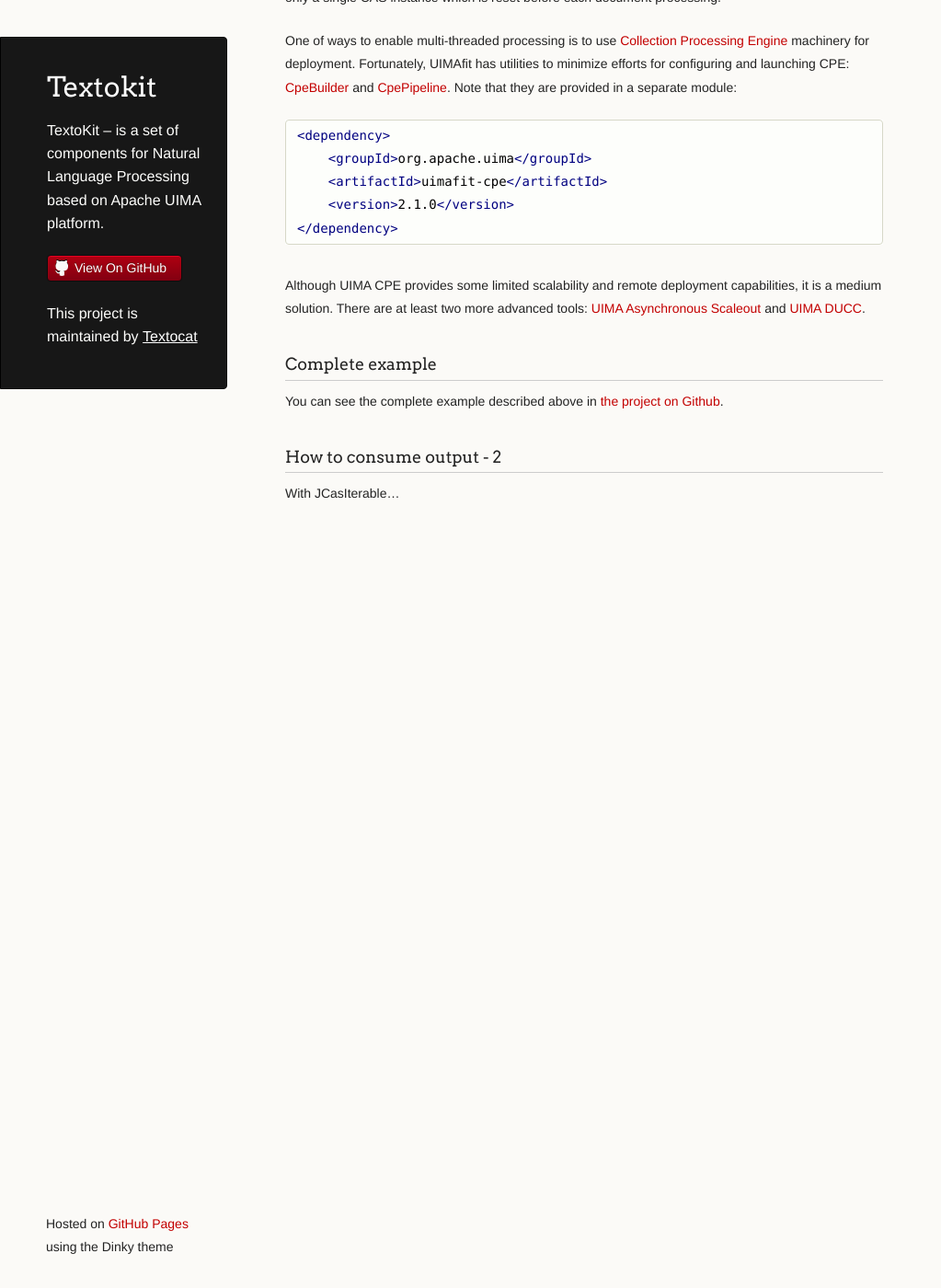
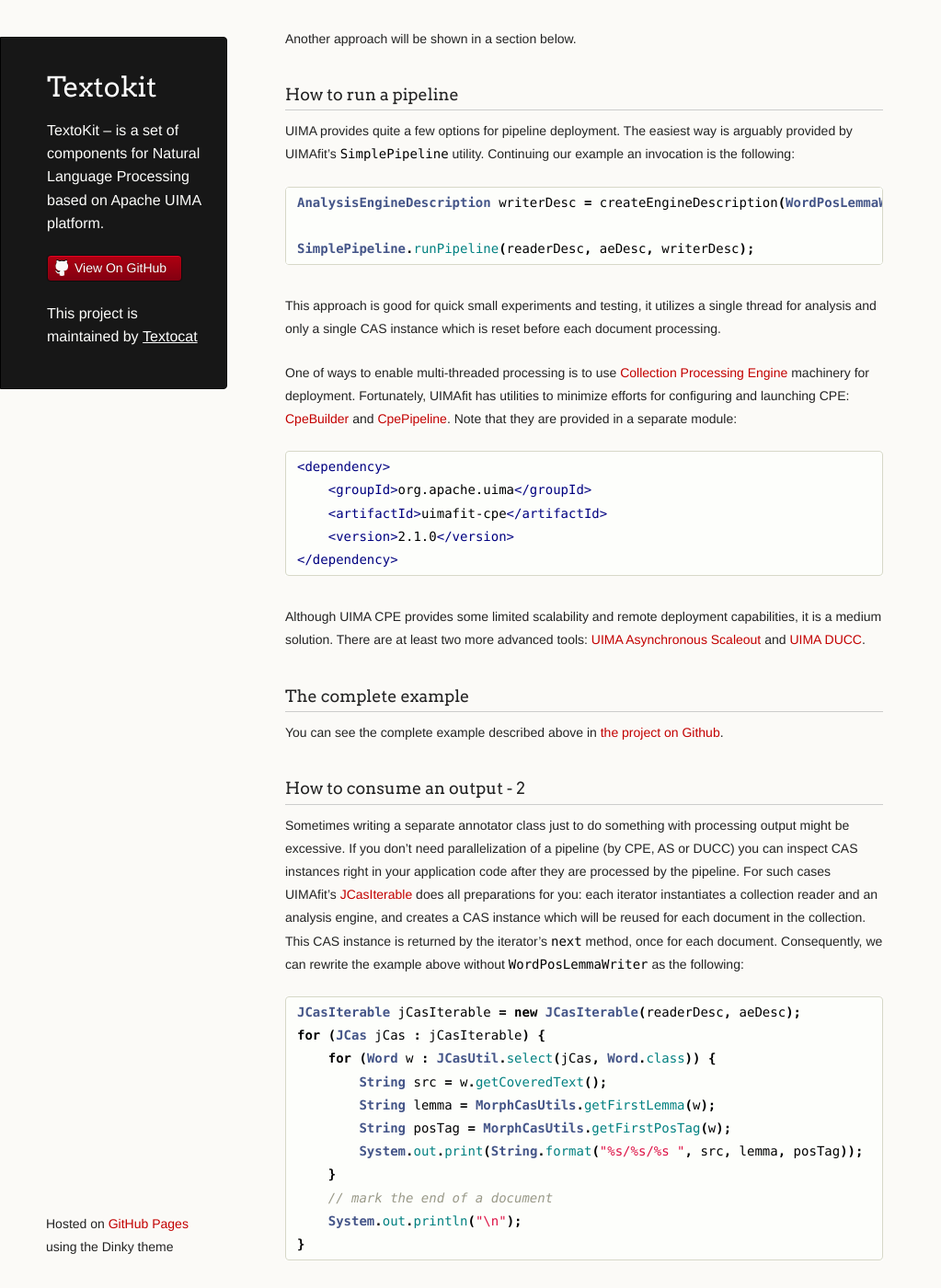
Before and after one commit to textocat/textokit-core, a Jekyll site: the page built from getting-started/index.md, in a window 1280 px wide and 1400 px high, scrolled down 6309 px. Shown: the whole window at 92% size, without its empty margins (0-1023 px from the left). Built offline with Jekyll 4.4.1, drawn with Linux system fonts in a browser that asks for light colours; before the commit the page ends 6930 px from its top, so only the background shows below that; some of the changed text lies outside the part shown.

Commit message:
finished Getting-Started page

```diff
--- a/getting-started/index.md
+++ b/getting-started/index.md
@@ -4,7 +4,19 @@
 ---
 # Getting Started
 
-## Installation
+## Contents
+
+* [Installation](#installation)
+* [Preliminary reading - UIMA basics](#uima-basics)
+* [Running](#running)
+  * [How to define an input](#define-input)
+  * [How to compose a text processing pipeline](#compose-pipeline)
+  * [How to consume an output](#consume-output)
+  * [How to run a pipeline](#run-pipeline)
+  * [The complete example](#complete-example)
+  * [How to consume an output - 2](#consume-output-2)
+
+## <a name="installation"></a> Installation
 TextoKit is available as a bunch of Maven artifacts.
 They are published to the Textocat repository that you can use by specifying the following in your project POM:
 {% highlight xml %}
@@ -157,7 +169,7 @@
 and set its `sourceUri` feature (and optionally some others).
 A value of `sourceUri` is supposed to be a reference to source of text, e.g., a file URL, a record identifier, etc.
 
-### How to compose a text processing pipeline
+### <a name="compose-pipeline"></a> How to compose a text processing pipeline
 Text processing pipeline is called an *aggregate analysis engine* in UIMA.
 It is composed from a set of smaller analysis engines and a flow controller.
 The latter defines a route for CASes.
@@ -214,9 +226,11 @@
 PipelineDescriptorUtils.getResourceManagerConfiguration(aeDesc).addExternalResource(morphDictDesc);
 {% endhighlight %}
 
-### How to consume output
+### <a name="consume-output"></a> How to consume an output
 There are several ways to extract data from a processed CAS depending on a deployment.
-The first approach is to implement an analysis engine and simply add it to the end of the pipeline.
+The first approach is to implement an analysis engine (starting from [`JCasAnnotator_ImplBase`](http://uima.apache.org/d/uimafit-current/api/org/apache/uima/fit/component/JCasAnnotator_ImplBase.html) or [`CasAnnotator_ImplBase`](http://uima.apache.org/d/uimafit-current/api/org/apache/uima/fit/component/CasAnnotator_ImplBase.html)),
+write extraction logic in its `process` method where a CAS instance is passed.
+And then you simply add this AE to the end of the pipeline.
 Here is the example where each word with its lemma and PoS-tag is written to standard output:
 {% highlight java %}
 public class WordPosLemmaWriter extends JCasAnnotator_ImplBase {
@@ -236,7 +250,7 @@
 
 Another approach will be shown in a section below.
 
-### How to run
+### <a name="run-pipeline"></a> How to run a pipeline
 UIMA provides quite a few options for pipeline deployment.
 The easiest way is arguably provided by UIMAfit's [`SimplePipeline`](http://uima.apache.org/d/uimafit-current/api/org/apache/uima/fit/pipeline/SimplePipeline.html) utility.
 Continuing our example an invocation is the following:
@@ -265,8 +279,29 @@
 Although UIMA CPE provides some limited scalability and remote deployment capabilities, it is a medium solution.
 There are at least two more advanced tools: [UIMA Asynchronous Scaleout](https://uima.apache.org/doc-uimaas-what.html) and [UIMA DUCC](https://uima.apache.org/doc-uimaducc-whatitam.html).
 
-### Complete example
+### <a name="complete-example"></a> The complete example
 You can see the complete example described above in [the project on Github](https://github.com/textocat/textokit-core-examples/tree/master/getting-started).
 
-### How to consume output - 2
-With JCasIterable...
+### <a name="consume-output-2"></a> How to consume an output - 2
+Sometimes writing a separate annotator class just to do something with processing output might be excessive.
+If you don't need parallelization of a pipeline (by CPE, AS or DUCC)
+you can inspect CAS instances right in your application code after they are processed by the pipeline.
+For such cases UIMAfit's [JCasIterable](http://uima.apache.org/d/uimafit-current/api/org/apache/uima/fit/pipeline/JCasIterable.html) does all preparations for you:
+each iterator instantiates a collection reader and an analysis engine,
+and creates a CAS instance which will be reused for each document in the collection.
+This CAS instance is returned by the iterator's `next` method, once for each document.
+Consequently, we can rewrite the example above without `WordPosLemmaWriter` as the following:
+
+{% highlight java %}
+JCasIterable jCasIterable = new JCasIterable(readerDesc, aeDesc);
+for (JCas jCas : jCasIterable) {
+    for (Word w : JCasUtil.select(jCas, Word.class)) {
+        String src = w.getCoveredText();
+        String lemma = MorphCasUtils.getFirstLemma(w);
+        String posTag = MorphCasUtils.getFirstPosTag(w);
+        System.out.print(String.format("%s/%s/%s ", src, lemma, posTag));
+    }
+    // mark the end of a document
+    System.out.println("\n");
+}
+{% endhighlight %}
```
Also changed, not shown: other parts of getting-started/index.md (+3 -3 lines).
